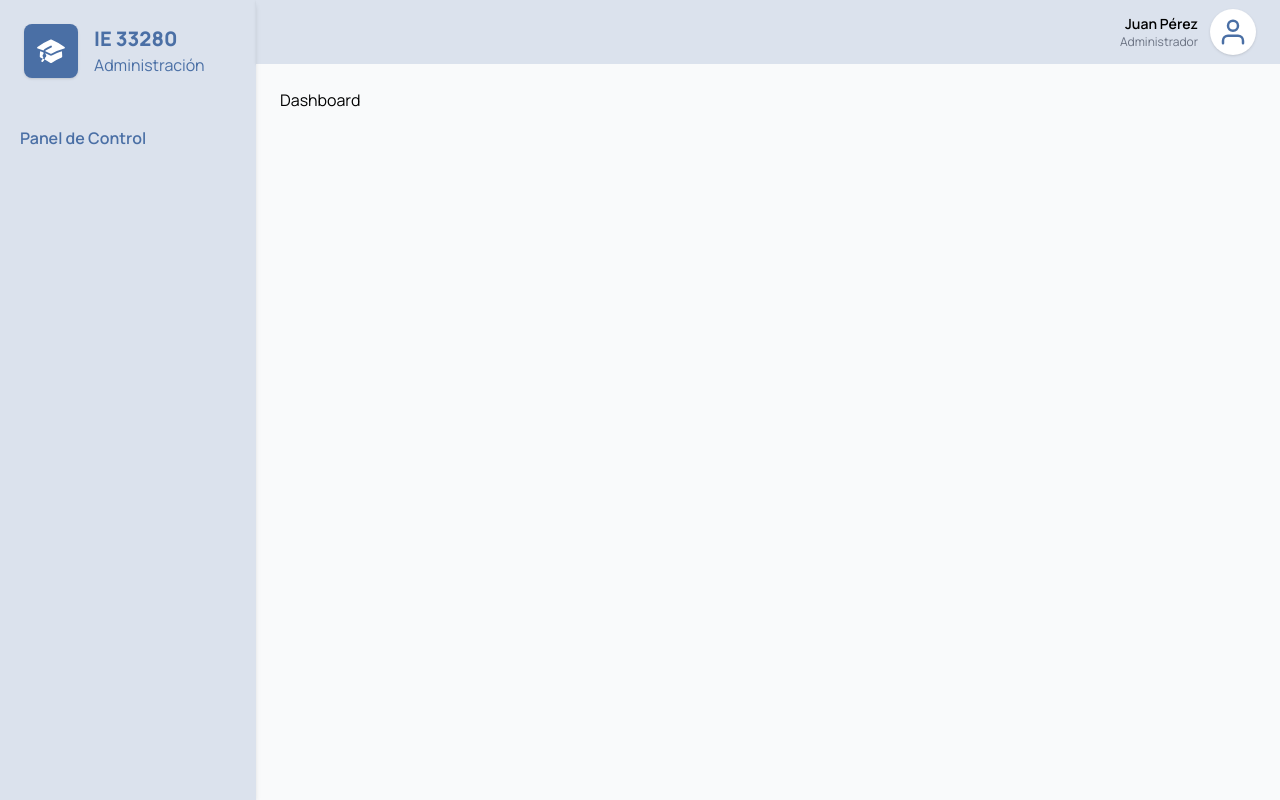
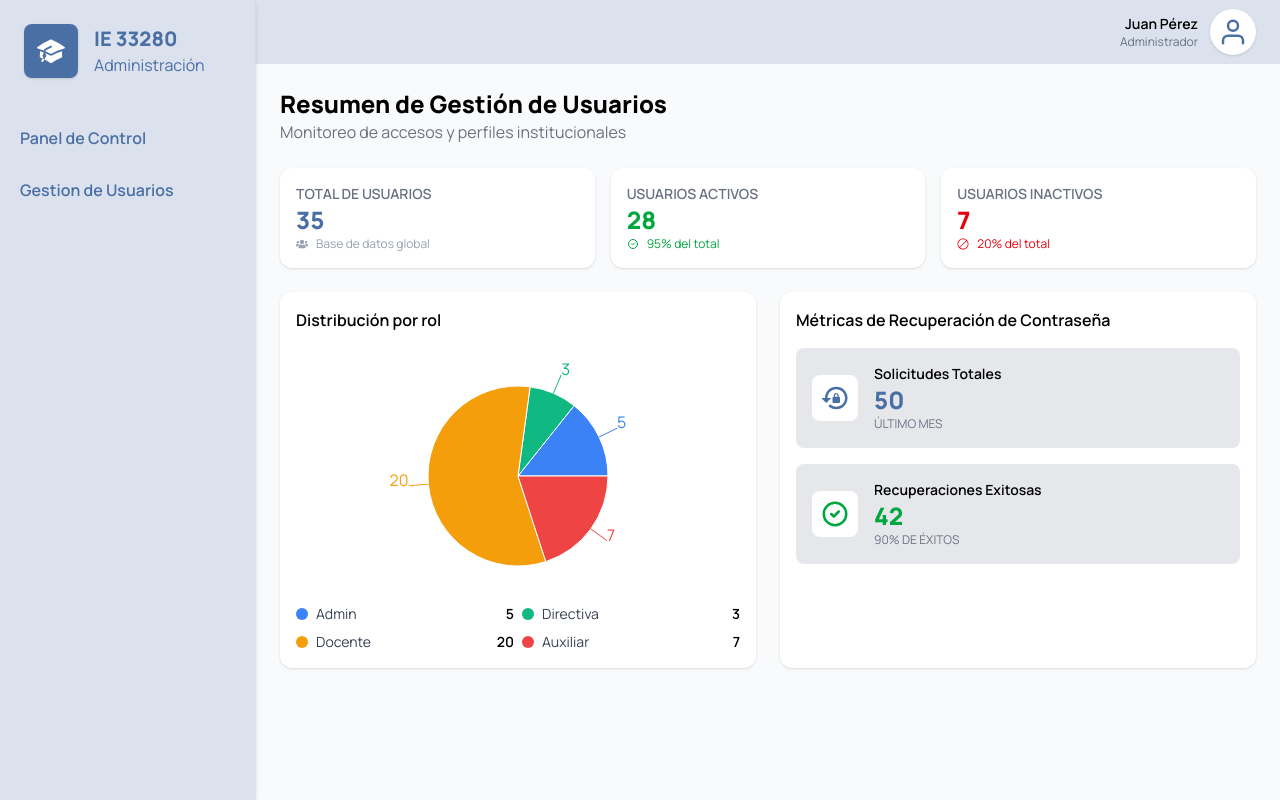
Before and after one commit to GinoAMB/MatriculaFrontend, a React (Vite) app: page /admin/dashboard in a window 1280 px wide. Built offline with nearby package versions, Linux system fonts and the light colour scheme.

Commit message:
Siguiente avance por corregir

```diff
--- a/package.json
+++ b/package.json
@@ -15,6 +15,7 @@
     "react-dom": "^19.2.4",
     "react-icons": "^5.6.0",
     "react-router-dom": "^7.13.2",
+    "recharts": "^3.8.1",
     "tailwindcss": "^4.2.2"
   },
   "devDependencies": {
--- a/src/components/Navbar.tsx
+++ b/src/components/Navbar.tsx
@@ -44,6 +44,12 @@ export default function Navbar({ open, setOpen }: any) {
         >
           Panel de Control
         </a>
+        <a
+          href="/admin/users"
+          className="px-3 py-2 rounded-md hover:bg-white"
+        >
+          Gestion de Usuarios
+        </a>
       </nav>
     </aside>
   );
--- a/src/pages/admin/Dashboar.tsx
+++ /dev/null
@@ -1,7 +0,0 @@
-export default function Dashboard() {
-    return (
-        <div>
-            <h1>Dashboard</h1>
-        </div>
-    );
-}
--- /dev/null
+++ b/src/pages/admin/Dashboard/Dashboard.tsx
@@ -0,0 +1,198 @@
+import {
+    PieChart,
+    Pie,
+    Cell,
+    Tooltip,
+    ResponsiveContainer,
+} from "recharts";
+import { MdLockReset } from "react-icons/md";
+import { HiOutlineCheckCircle } from "react-icons/hi";
+import { FaUsers } from "react-icons/fa";
+import { GoCircleSlash } from "react-icons/go";
+
+
+export default function Dashboard() {
+    // 🔹 Datos ejemplo
+    const rolesData = [
+        { name: "Admin", value: 5 },
+        { name: "Directiva", value: 3 },
+        { name: "Docente", value: 20 },
+        { name: "Auxiliar", value: 7 },
+    ];
+
+    const COLORS = ["#3b82f6", "#10b981", "#f59e0b", "#ef4444"];
+
+    return (
+        <div className="space-y-6">
+            {/* 🧾 Título */}
+            <div>
+                <h1 className="text-2xl font-bold">
+                    Resumen de Gestión de Usuarios
+                </h1>
+                <p className="text-gray-500">
+                    Monitoreo de accesos y perfiles institucionales
+                </p>
+            </div>
+
+            <div className="grid grid-cols-1 md:grid-cols-3 gap-4">
+                {/* Total */}
+                <div className="bg-white p-4 rounded-xl shadow">
+                    <p className="text-sm text-gray-500 font-semibold">
+                        TOTAL DE USUARIOS
+                    </p>
+                    <p className="text-2xl font-bold text-primary">35</p>
+                    <div className="flex items-center gap-2">
+                        <FaUsers className="text-xs text-gray-400" />
+                        <p className="text-xs text-gray-400">
+                            Base de datos global
+                        </p>
+                    </div>
+                </div>
+
+                {/* Activos */}
+                <div className="bg-white p-4 rounded-xl shadow">
+                    <p className="text-sm text-gray-500 font-semibold">
+                        USUARIOS ACTIVOS
+                    </p>
+                    <p className="text-2xl font-bold text-green-600">28</p>
+                    <div className="flex items-center gap-2">
+                        <HiOutlineCheckCircle className="text-xs text-green-600" />
+                        <p className="text-xs text-green-600">
+                            95% del total
+                        </p>
+                    </div>
+                </div>
+
+                {/* Inactivos */}
+                <div className="bg-white p-4 rounded-xl shadow">
+                    <p className="text-sm text-gray-500 font-semibold">
+                        USUARIOS INACTIVOS
+                    </p>
+                    <p className="text-2xl font-bold text-red-600">7</p>
+                    <div className="flex items-center gap-2">
+                        <GoCircleSlash className="text-xs text-red-600" />
+                        <p className="text-xs text-red-600">
+                            20% del total
+                        </p>
+                    </div>
+                </div>
+            </div>
+
+            {/* 📈 Sección inferior */}
+            <div className="grid grid-cols-1 lg:grid-cols-2 gap-6">
+
+                {/* 🎯 Distribución por rol */}
+                <div className="bg-white p-4 rounded-xl shadow">
+                    <h2 className="font-semibold mb-4">
+                        Distribución por rol
+                    </h2>
+
+                    <div className="w-full h-64">
+                        <ResponsiveContainer>
+                            <PieChart>
+                                <Pie
+                                    data={rolesData}
+                                    dataKey="value"
+                                    nameKey="name"
+                                    outerRadius={90}
+                                    label
+                                >
+                                    {rolesData.map((entry, index) => (
+                                        <Cell key={index} fill={COLORS[index % COLORS.length]} />
+                                    ))}
+                                </Pie>
+                                <Tooltip />
+                            </PieChart>
+                        </ResponsiveContainer>
+                    </div>
+
+                    {/* 🔽 Leyenda personalizada */}
+                    <div className="grid grid-cols-2 gap-2">
+                        {rolesData.map((role, index) => (
+                            <div key={index} className="flex items-center justify-between">
+
+                                {/* Nombre + color */}
+                                <div className="flex items-center gap-2">
+                                    <span
+                                        className="w-3 h-3 rounded-full"
+                                        style={{ backgroundColor: COLORS[index % COLORS.length] }}
+                                    ></span>
+                                    <span className="text-sm text-gray-700">
+                                        {role.name}
+                                    </span>
+                                </div>
+
+                                {/* Cantidad */}
+                                <span className="text-sm font-semibold">
+                                    {role.value}
+                                </span>
+                            </div>
+                        ))}
+                    </div>
+                </div>
+
+                {/* 🔐 Recuperación de contraseña */}
+                <div className="bg-white p-4 rounded-xl shadow">
+                    <h2 className="font-semibold mb-4">
+                        Métricas de Recuperación de Contraseña
+                    </h2>
+
+                    <div className="space-y-4">
+
+                        {/* 🔹 Cards verticales */}
+                        <div className="flex flex-col gap-4">
+
+                            {/* Solicitudes */}
+                            <div className="bg-gray-200 p-4 rounded-lg flex items-center gap-4">
+
+                                {/* Icono */}
+                                <div className="bg-white p-2 rounded-lg">
+                                    <MdLockReset className="text-3xl text-primary" />
+                                </div>
+
+                                {/* Texto */}
+                                <div className="flex flex-col">
+                                    <span className="text-sm font-semibold">
+                                        Solicitudes Totales
+                                    </span>
+                                    <span className="text-2xl font-bold text-primary">
+                                        50
+                                    </span>
+                                    <span className="text-xs text-gray-500">
+                                        ÚLTIMO MES
+                                    </span>
+                                </div>
+
+                            </div>
+
+                            {/* Exitosas */}
+                            <div className="bg-gray-200 p-4 rounded-lg flex items-center gap-4">
+
+                                {/* Icono */}
+                                <div className="bg-white p-2 rounded-lg">
+                                    <HiOutlineCheckCircle className="text-3xl text-green-600" />
+                                </div>
+
+                                {/* Texto */}
+                                <div className="flex flex-col">
+                                    <span className="text-sm font-semibold">
+                                        Recuperaciones Exitosas
+                                    </span>
+                                    <span className="text-2xl font-bold text-green-600">
+                                        42
+                                    </span>
+                                    <span className="text-xs text-gray-500">
+                                        90% DE ÉXITOS
+                                    </span>
+                                </div>
+
+                            </div>
+
+                        </div>
+                    </div>
+                </div>
+
+            </div>
+        </div>
+    );
+}
--- /dev/null
+++ b/src/pages/admin/Uset.tsx
@@ -0,0 +1,7 @@
+export default function User() {
+    return (
+        <div>
+            <h1>User</h1>
+        </div>
+    );
+}
--- a/src/routes/AppRouter.tsx
+++ b/src/routes/AppRouter.tsx
@@ -3,7 +3,8 @@ import Login from "../pages/Login";
 import NotFound from "../pages/NotFound";
 import ForgotPassword from "../pages/ForgotPassword";
 import MainLayout from "../layouts/MainLayout";
-import Dashboard from "../pages/admin/Dashboar";
+import Dashboard from "../pages/admin/Dashboard/Dashboard";
+import User from "../pages/admin/Uset";
 
 export default function AppRouter() {
   return (
@@ -13,6 +14,7 @@ export default function AppRouter() {
 
       <Route element={<MainLayout />}>
         <Route path="/admin/dashboard" element={<Dashboard />} />
+        <Route path="/admin/users" element={<User />} />
       </Route>
 
       <Route path="*" element={<NotFound />} />
```
Also changed, not shown: 1 other file (tests, documents, lock files or other folders).
